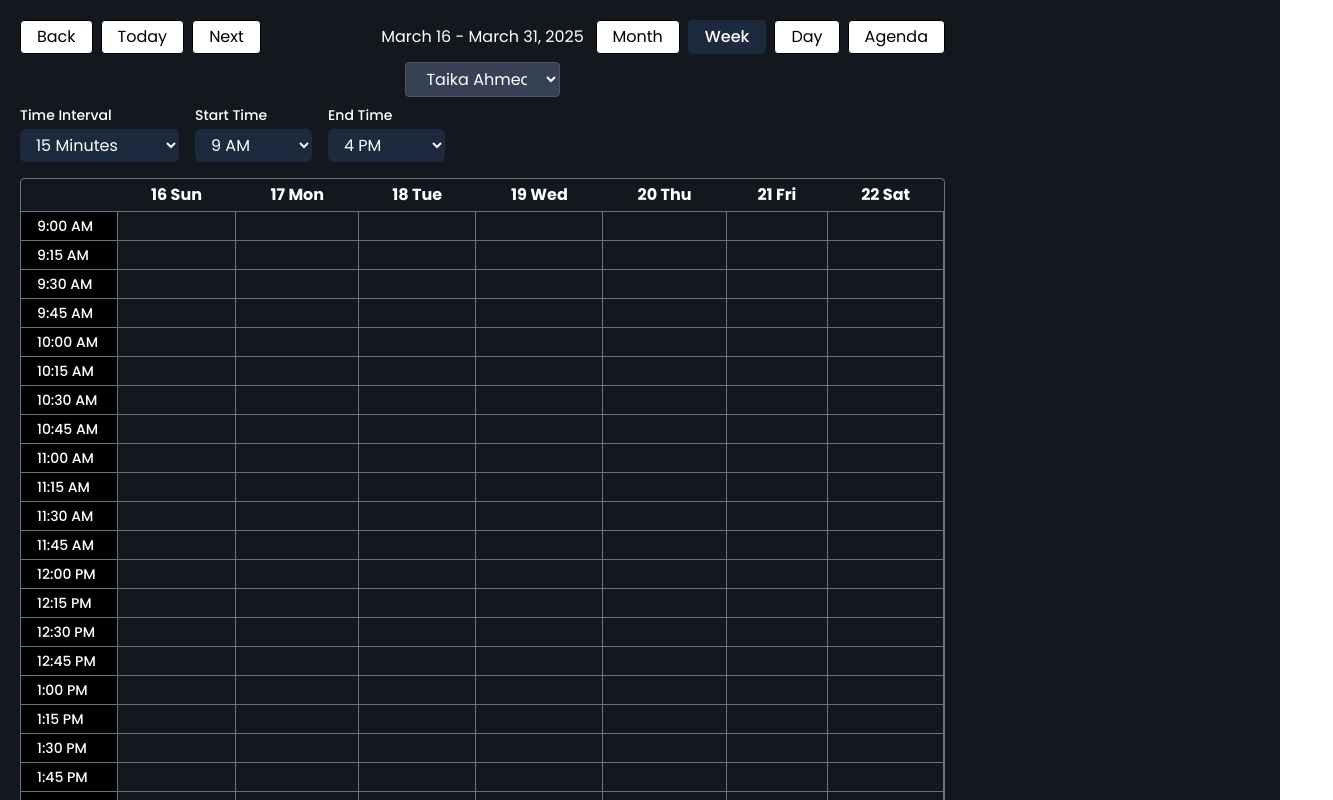
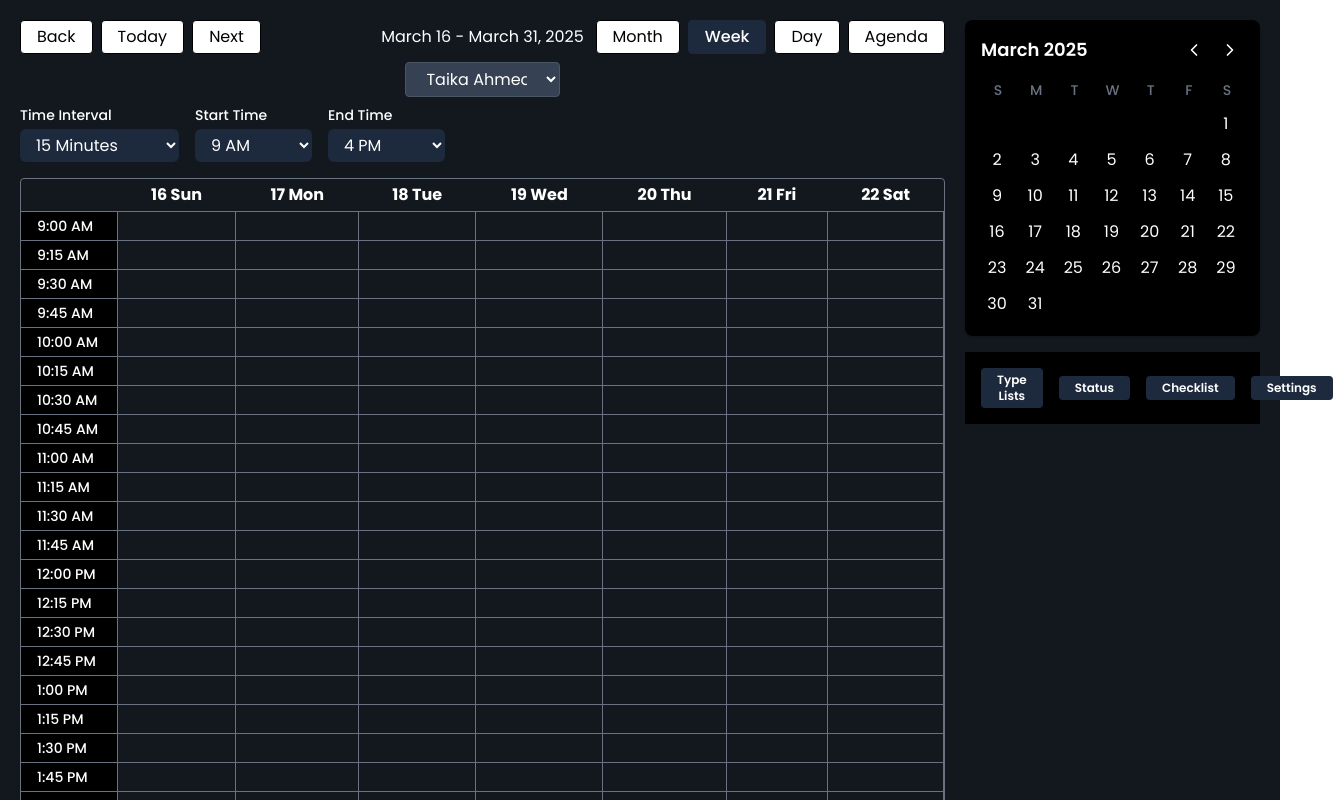
Before and after one commit to mahisurrahman/Pret-Scheduling, a React (Vite) app: page / in a window 1280 px wide. Shown: the top 800 px of the page, 1333 px wide, since content can reach past the window. Built offline with nearby package versions, Linux system fonts and the light colour scheme.

Commit message:
Side panel added

```diff
--- a/package.json
+++ b/package.json
@@ -10,6 +10,10 @@
     "preview": "vite preview"
   },
   "dependencies": {
+    "@emotion/react": "^11.14.0",
+    "@emotion/styled": "^11.14.0",
+    "@mui/icons-material": "^6.4.7",
+    "@mui/material": "^6.4.7",
     "@tailwindcss/vite": "^4.0.14",
     "lucide-react": "^0.482.0",
     "react": "^19.0.0",
--- /dev/null
+++ b/src/components/HomePageCalenderCompo/HomePageCalenderCompo.jsx
@@ -0,0 +1,77 @@
+// First, create a new Calendar component
+// src/components/Calendar/Calendar.jsx
+import React, { useState } from "react";
+import { ChevronLeft, ChevronRight } from "lucide-react";
+
+const HomePageCalenderCompo = ({ onDateSelect }) => {
+  const [currentDate, setCurrentDate] = useState(new Date());
+
+  const currentMonth = currentDate.getMonth();
+  const currentYear = currentDate.getFullYear();
+
+  const firstDayOfMonth = new Date(currentYear, currentMonth, 1).getDay();
+  const daysInMonth = new Date(currentYear, currentMonth + 1, 0).getDate();
+  const monthName = currentDate.toLocaleString("default", { month: "long" });
+  const prevMonth = () => {
+    setCurrentDate(new Date(currentYear, currentMonth - 1, 1));
+  };
+
+  const nextMonth = () => {
+    setCurrentDate(new Date(currentYear, currentMonth + 1, 1));
+  };
+
+  const days = [];
+  for (let i = 0; i < firstDayOfMonth; i++) {
+    days.push(<div key={`empty-${i}`} className="h-8 w-8"></div>);
+  }
+
+  for (let day = 1; day <= daysInMonth; day++) {
+    const isToday =
+      day === new Date().getDate() &&
+      currentMonth === new Date().getMonth() &&
+      currentYear === new Date().getFullYear();
+
+    days.push(
+      <div
+        key={day}
+        className={`flex items-center justify-center h-8 w-8 rounded-full cursor-pointer
+                   hover:bg-blue-700 ${isToday ? "bg-black" : ""}`}
+        onClick={() =>
+          onDateSelect && onDateSelect(new Date(currentYear, currentMonth, day))
+        }
+      >
+        {day}
+      </div>
+    );
+  }
+
+  return (
+    <div className="p-4 bg-black rounded-lg shadow">
+      <div className="flex justify-between items-center mb-4">
+        <div className="text-lg font-semibold">
+          {monthName} {currentYear}
+        </div>
+        <div className="flex space-x-2">
+          <button onClick={prevMonth} className="p-1 rounded hover:bg-gray-200">
+            <ChevronLeft size={20} />
+          </button>
+          <button onClick={nextMonth} className="p-1 rounded hover:bg-gray-200">
+            <ChevronRight size={20} />
+          </button>
+        </div>
+      </div>
+
+      <div className="grid grid-cols-7 gap-1 text-center mb-2">
+        {["S", "M", "T", "W", "T", "F", "S"].map((day, index) => (
+          <div key={index} className="font-medium text-gray-500 text-sm">
+            {day}
+          </div>
+        ))}
+      </div>
+
+      <div className="grid grid-cols-7 gap-1 text-center">{days}</div>
+    </div>
+  );
+};
+
+export default HomePageCalenderCompo;
--- /dev/null
+++ b/src/components/HomePageSidebarFeatureCompos/HomePageSidebarFeatureCompos.jsx
@@ -0,0 +1,24 @@
+import React from "react";
+
+function HomePageSidebarFeatureCompos() {
+  return (
+    <div className="mt-4 bg-black px-4 py-4">
+      <div className="flex items-center gap-x-4">
+        <button className="text-xs px-4 py-1 rounded-sm bg-slate-800 text-white font-semibold">
+          Type Lists
+        </button>
+        <button className="text-xs px-4 py-1 rounded-sm bg-slate-800 text-white font-semibold">
+          Status
+        </button>
+        <button className="text-xs px-4 py-1 rounded-sm bg-slate-800 text-white font-semibold">
+          Checklist
+        </button>
+        <button className="text-xs px-4 py-1 rounded-sm bg-slate-800 text-white font-semibold">
+          Settings
+        </button>
+      </div>
+    </div>
+  );
+}
+
+export default HomePageSidebarFeatureCompos;
--- a/src/pages/HomePage/HomePage.jsx
+++ b/src/pages/HomePage/HomePage.jsx
@@ -1,3 +1,4 @@
+/* eslint-disable no-unused-vars */
 // HomePage.jsx
 import React, { useState } from "react";
 import BackTodayNextButtonCompo from "../../components/BackTodayNextButtonCompo/BackTodayNextButtonCompo";
@@ -5,9 +6,17 @@ import FilteredDateShowCompo from "../../components/FilteredDateShowCompo/Filter
 import MonthWeekDayAgendaFilter from "../../components/MonthWeekDayAgendaFilter/MonthWeekDayAgendaFilter";
 import UserNameDropDownFilter from "../../components/UserNameDropDownFilter/UserNameDropDownFilter";
 import WeekWiseCalendarGrid from "../../components/WeekWiseCalendarGrid/WeekWiseCalendarGrid";
+import HomePageCalenderCompo from "../../components/HomePageCalenderCompo/HomePageCalenderCompo";
+import HomePageSidebarFeatureCompos from "../../components/HomePageSidebarFeatureCompos/HomePageSidebarFeatureCompos";
 
 function HomePage() {
   const [activeView, setActiveView] = useState("Week"); // Default to Week view
+  const [selectedDate, setSelectedDate] = useState(new Date());
+
+  const handleDateSelect = (date) => {
+    setSelectedDate(date);
+    // You might want to update other components based on this date
+  };
 
   return (
     <div className="grid grid-cols-12 gap-x-5 px-5 py-5">
@@ -27,10 +36,12 @@ function HomePage() {
 
         <div className="mt-2 w-full flex items-center justify-center">
           {activeView === "Week" && <WeekWiseCalendarGrid />}
-          {/* Add other views later as needed */}
         </div>
       </div>
-      <div className="col-span-3"></div>
+      <div className="col-span-3">
+        <HomePageCalenderCompo onDateSelect={handleDateSelect} />
+        <HomePageSidebarFeatureCompos/>
+      </div>
     </div>
   );
 }
```
Also changed, not shown: 1 other file (tests, documents, lock files or other folders).
